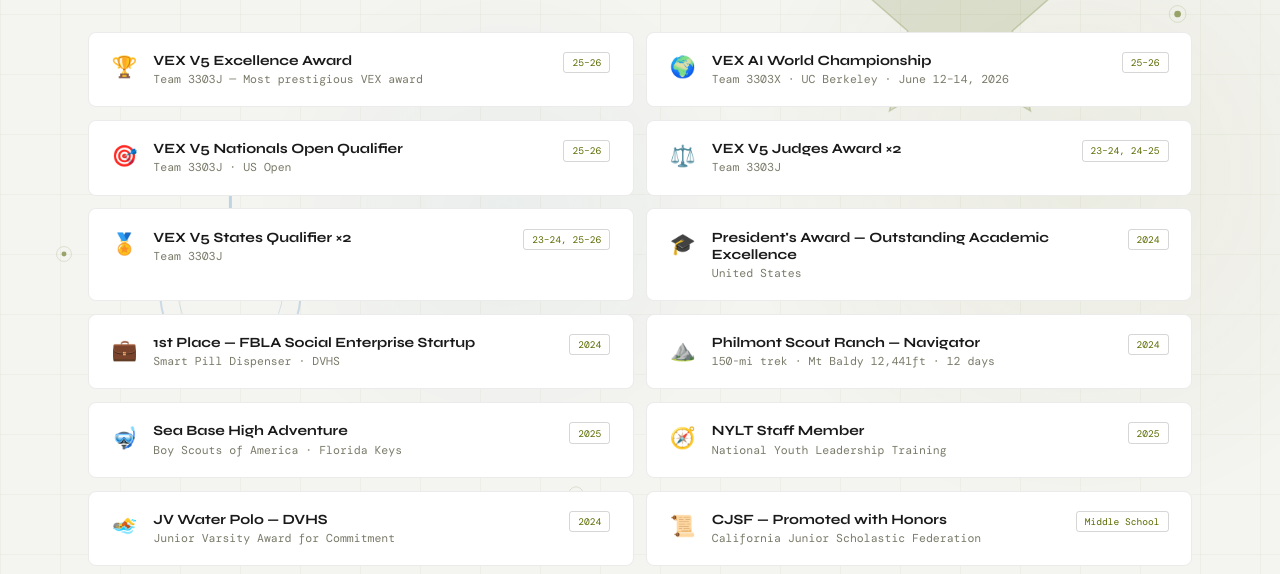
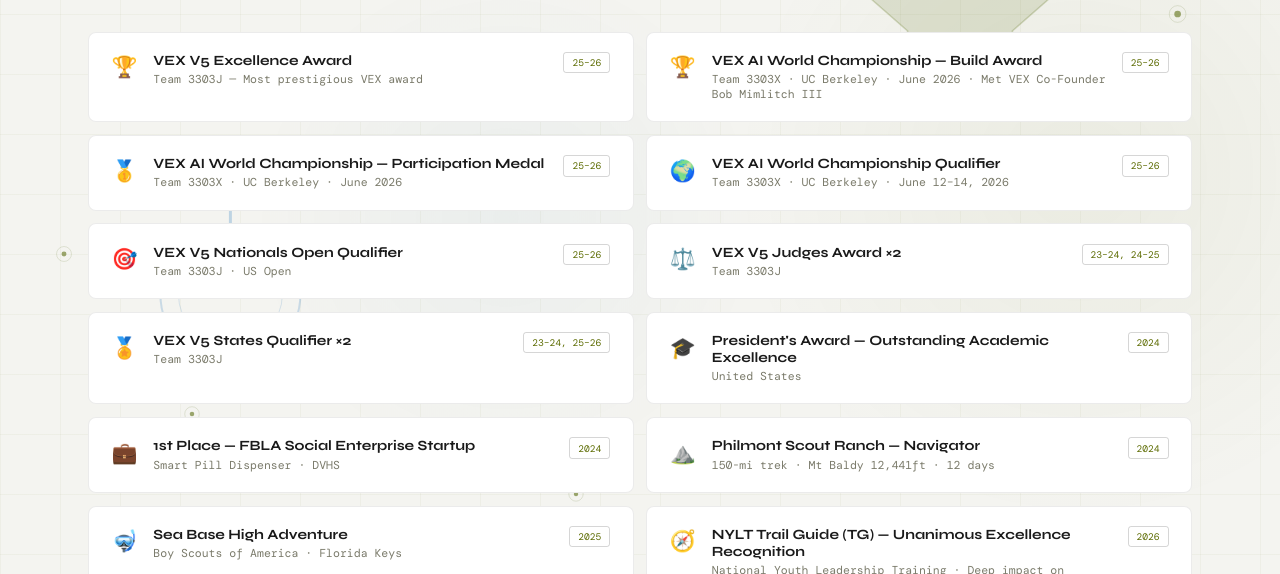
Before and after one commit to anshjaitly/Portfolio, a plain HTML site: page index.html in a window 1280 px wide. Both pictures are taken after a click on the button "AWARDS". Shown: the part 226-800 px from the top of the page. Drawn offline with nearby package versions, Linux system fonts and the light colour scheme; a web font is replaced by a local one.

Commit message:
Update portfolio with latest version

```diff
--- a/index.html
+++ b/index.html
@@ -687,7 +687,9 @@
     <h2 class="h2 rv">Awards & Achievements</h2>
     <div class="award-grid rv">
       <div class="award"><div class="award-ico">🏆</div><div><div class="award-name">VEX V5 Excellence Award</div><div class="award-org">Team 3303J — Most prestigious VEX award</div></div><div class="award-yr">25–26</div></div>
-      <div class="award"><div class="award-ico">🌍</div><div><div class="award-name">VEX AI World Championship</div><div class="award-org">Team 3303X · UC Berkeley · June 12–14, 2026</div></div><div class="award-yr">25–26</div></div>
+      <div class="award"><div class="award-ico">🏆</div><div><div class="award-name">VEX AI World Championship — Build Award</div><div class="award-org">Team 3303X · UC Berkeley · June 2026 · Met VEX Co-Founder Bob Mimlitch III</div></div><div class="award-yr">25–26</div></div>
+      <div class="award"><div class="award-ico">🥇</div><div><div class="award-name">VEX AI World Championship — Participation Medal</div><div class="award-org">Team 3303X · UC Berkeley · June 2026</div></div><div class="award-yr">25–26</div></div>
+      <div class="award"><div class="award-ico">🌍</div><div><div class="award-name">VEX AI World Championship Qualifier</div><div class="award-org">Team 3303X · UC Berkeley · June 12–14, 2026</div></div><div class="award-yr">25–26</div></div>
       <div class="award"><div class="award-ico">🎯</div><div><div class="award-name">VEX V5 Nationals Open Qualifier</div><div class="award-org">Team 3303J · US Open</div></div><div class="award-yr">25–26</div></div>
       <div class="award"><div class="award-ico">⚖️</div><div><div class="award-name">VEX V5 Judges Award ×2</div><div class="award-org">Team 3303J</div></div><div class="award-yr">23–24, 24–25</div></div>
       <div class="award"><div class="award-ico">🏅</div><div><div class="award-name">VEX V5 States Qualifier ×2</div><div class="award-org">Team 3303J</div></div><div class="award-yr">23–24, 25–26</div></div>
@@ -695,7 +697,7 @@
       <div class="award"><div class="award-ico">💼</div><div><div class="award-name">1st Place — FBLA Social Enterprise Startup</div><div class="award-org">Smart Pill Dispenser · DVHS</div></div><div class="award-yr">2024</div></div>
       <div class="award"><div class="award-ico">⛰️</div><div><div class="award-name">Philmont Scout Ranch — Navigator</div><div class="award-org">150-mi trek · Mt Baldy 12,441ft · 12 days</div></div><div class="award-yr">2024</div></div>
       <div class="award"><div class="award-ico">🤿</div><div><div class="award-name">Sea Base High Adventure</div><div class="award-org">Boy Scouts of America · Florida Keys</div></div><div class="award-yr">2025</div></div>
-      <div class="award"><div class="award-ico">🧭</div><div><div class="award-name">NYLT Staff Member</div><div class="award-org">National Youth Leadership Training</div></div><div class="award-yr">2025</div></div>
+      <div class="award"><div class="award-ico">🧭</div><div><div class="award-name">NYLT Trail Guide (TG) — Unanimous Excellence Recognition</div><div class="award-org">National Youth Leadership Training · Deep impact on participants · June 2026</div></div><div class="award-yr">2026</div></div>
       <div class="award"><div class="award-ico">🏊</div><div><div class="award-name">JV Water Polo — DVHS</div><div class="award-org">Junior Varsity Award for Commitment</div></div><div class="award-yr">2024</div></div>
       <div class="award"><div class="award-ico">📜</div><div><div class="award-name">CJSF — Promoted with Honors</div><div class="award-org">California Junior Scholastic Federation</div></div><div class="award-yr">Middle School</div></div>
     </div>
@@ -720,9 +722,9 @@
       <h2 class="h2 rv" style="font-size:1.8rem;">Recent Updates</h2>
       <p class="body-text rv" style="margin-bottom:2rem;">Follow along at <a href="https://www.linkedin.com/in/anshjaitly/" target="_blank" style="color:var(--accent);text-decoration:none;">linkedin.com/in/anshjaitly ↗</a></p>
       <div class="posts-grid rv">
+        <div class="post"><div class="post-hdr"><div class="post-av">AJ</div><div><div class="post-author">Ansh Jaitly</div><div class="post-date">June 2026</div></div></div><p class="post-body"><strong>VEX AI World Championship — Build Award 🏆</strong> Team 3303X won the Build Award + Participation Medal at VEX AI Worlds, UC Berkeley! Met VEX Co-Founder Bob Mimlitch III, Dean of Berkeley Engineering Mark Asta, Vince Bertram (Global Robotics &amp; Science Foundation), and Ben Kolligs (Maven Robotics).</p><a href="https://www.linkedin.com/in/anshjaitly/" target="_blank" class="post-link">View on LinkedIn ↗</a></div>
         <div class="post"><div class="post-hdr"><div class="post-av">AJ</div><div><div class="post-author">Ansh Jaitly</div><div class="post-date">April 2026</div></div></div><p class="post-body"><strong>ReachBot Phase 1 in fabrication!</strong> After 4 design iterations — Lego hand → claw → soft tentacles → ORCA human hand — settling on ETH Zurich ORCA Hand v1 modified. 17 motors → 1 MG996R servo. $2,200 → ~$90 hand cost.</p><a href="https://www.linkedin.com/in/anshjaitly/" target="_blank" class="post-link">View on LinkedIn ↗</a></div>
-        <div class="post"><div class="post-hdr"><div class="post-av">AJ</div><div><div class="post-author">Ansh Jaitly</div><div class="post-date">2026</div></div></div><p class="post-body"><strong>VEX AI Worlds — we're going!</strong> Team 3303X qualified for the 2026 VEX AI World Championship — June 12–14 at UC Berkeley. Team 3303J also earned the Excellence Award, States + VEX V5 Nationals Open this season.</p><a href="https://www.linkedin.com/in/anshjaitly/" target="_blank" class="post-link">View on LinkedIn ↗</a></div>
-        <div class="post"><div class="post-hdr"><div class="post-av">AJ</div><div><div class="post-author">Ansh Jaitly</div><div class="post-date">April 2026</div></div></div><p class="post-body">Speaking at the <strong>Contra Costa County Board of Education</strong> on April 15 as part of CourAGE's youth addiction prevention initiative. Also presented at UC Berkeley TTT Conference.</p><a href="https://www.linkedin.com/in/anshjaitly/" target="_blank" class="post-link">View on LinkedIn ↗</a></div>
+        <div class="post"><div class="post-hdr"><div class="post-av">AJ</div><div><div class="post-author">Ansh Jaitly</div><div class="post-date">April 2026</div></div></div><p class="post-body">Speaking at the <strong>Contra Costa County Board of Education</strong> on April 15 as part of CourAGE&#x2019;s youth addiction prevention initiative. Also presented at UC Berkeley TTT Conference.</p><a href="https://www.linkedin.com/in/anshjaitly/" target="_blank" class="post-link">View on LinkedIn ↗</a></div>
       </div>
     </div>
   </section></div>
```
